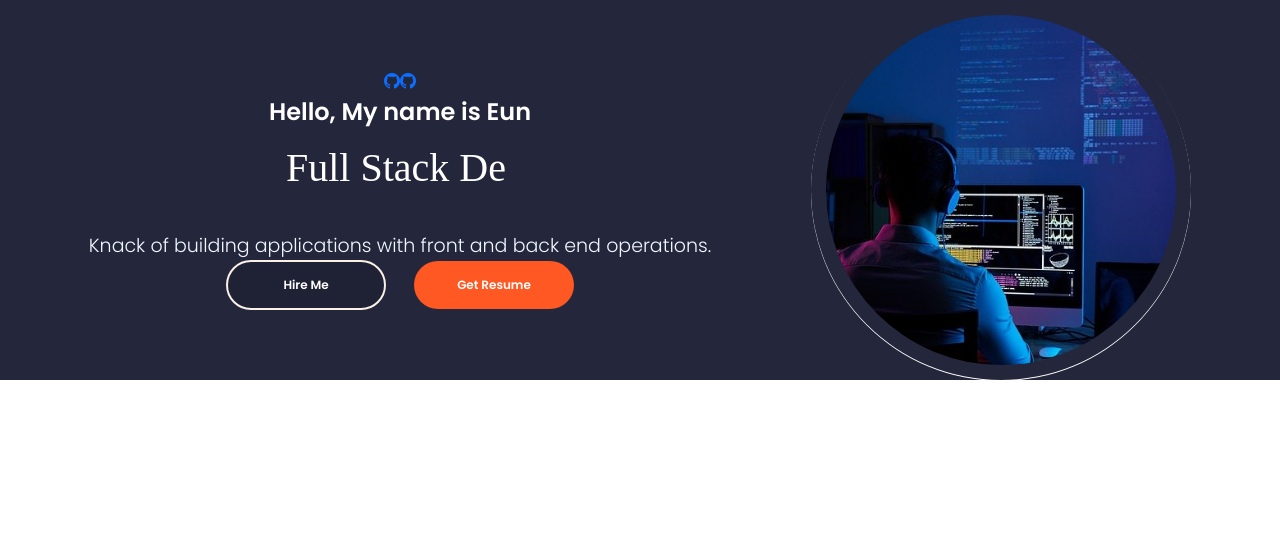
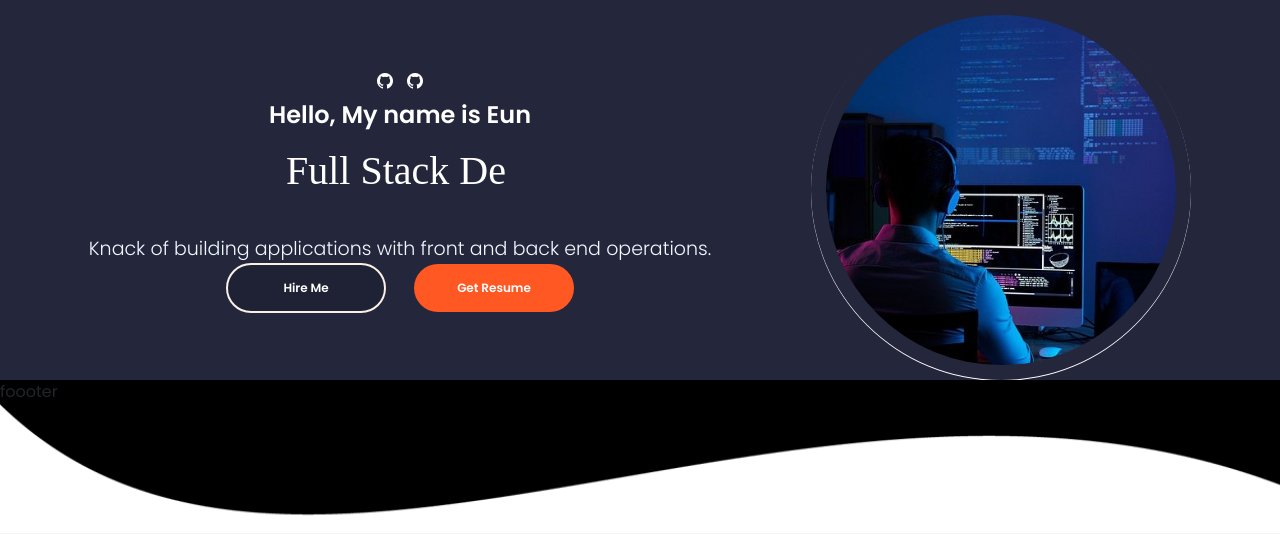
Before and after one commit to ewno92/portfolio-v2, a React (Create React App) app: page / in a window 1280 px wide. Shown: the top 554 px of the page. Built offline with nearby package versions, Linux system fonts and the light colour scheme.

Commit message:
footer created

```diff
--- a/src/App.js
+++ b/src/App.js
@@ -1,10 +1,13 @@
 import "./App.css";
-import "./index.css";
+import "./index.scss";
 import Profile from "./components/home/Profile";
+import Footer from "./components/home/Footer/Footer";
 function App() {
   return (
     <div className="App">
       <Profile />
+
+      <Footer />
     </div>
   );
 }
--- /dev/null
+++ b/src/components/home/Footer/Footer.js
@@ -0,0 +1,14 @@
+import React from "react";
+import "./Footer.scss";
+const Footer = () => {
+  return (
+    <div className="footer-container">
+      <div className="footer-parent">
+        foooter
+        <img src={require("./shape-bg.png").default} alt="" />
+      </div>
+    </div>
+  );
+};
+
+export default Footer;
--- /dev/null
+++ b/src/components/home/Footer/Footer.scss
@@ -0,0 +1,24 @@
+.footer-container {
+  //   background-color: black;
+  height: 17.8%;
+  overflow: hidden;
+  display: flex;
+  justify-content: center;
+  .footer-parent {
+    width: 100%;
+    height: 100%;
+    max-width: 1920px;
+    background-color: black;
+    img {
+      max-width: 100%;
+      height: 130px;
+    }
+  }
+}
+
+@media only screen and (max-width: 1110px) {
+  .footer-parent {
+    display: flex;
+    align-items: flex-end;
+  }
+}
--- a/src/components/home/Profile.css
+++ /dev/null
@@ -1,81 +0,0 @@
-.profile-container {
-  /* background-color: black; */
-  display: flex;
-  align-items: center;
-  text-align: center;
-  justify-content: center;
-  height: 10%;
-  min-height: fit-content;
-  background-image: url("../home/background.jpg");
-}
-
-.profile-parent {
-  display: flex;
-  align-items: center;
-  color: aliceblue;
-}
-
-.profile-details-name {
-  font-size: 24px;
-  font-family: "Poppins SemiBold";
-}
-
-.profile-details-role {
-  display: flex;
-  flex-direction: column;
-  margin: 14px 0 24px 0;
-}
-.profile-details-role h1 {
-  font-size: 40px;
-  font-family: cursive;
-}
-
-.primary-text {
-  color: var(--white);
-}
-
-.highlighted-text {
-  color: var(--dark--orange);
-}
-
-.profile-role-tagline {
-  font-size: 19px;
-  margin: 5px 0 0 0;
-  font-family: "Poppins Light";
-}
-
-.profile-options .highlighted-btn {
-  margin: 0 0 0 28px;
-}
-.profile-options .highlighted-btn:hover {
-  margin: 0 0 0 28px;
-  background-color: cornsilk;
-  color: #111;
-}
-
-.profile-picture {
-  display: flex;
-  align-items: center;
-  justify-content: center;
-  box-shadow: 0 1px 0 var(--white);
-  border-radius: 50%;
-  height: 380px;
-  width: 380px;
-  margin: 0 0px 0 100px;
-}
-
-.profile-picture-background {
-  border-radius: 50%;
-  height: 92%;
-  width: 92%;
-  background-image: url("../home/profilephoto.jpg");
-  background-size: cover;
-  background-repeat: no-repeat;
-  background-position: center;
-  transition: 1s ease-out;
-}
-.profile-picture-background:hover {
-  transform: scale(1.07);
-  background-position: center;
-  transition: 1s ease-out;
-}
--- a/src/components/home/Profile.js
+++ b/src/components/home/Profile.js
@@ -1,6 +1,6 @@
 import React from "react";
 import Typical from "react-typical";
-import "./Profile.css";
+import "./Profile.scss";
 const Profile = () => {
   return (
     <div className="profile-container">
--- /dev/null
+++ b/src/components/home/Profile.scss
@@ -0,0 +1,113 @@
+.profile-container {
+  display: flex;
+  align-items: center;
+  text-align: center;
+  justify-content: center;
+  height: 10%;
+  min-height: fit-content;
+  background-image: url("../home/background.jpg");
+
+  .col {
+    // background-color: white;
+    display: flex;
+    align-items: center;
+    justify-content: center;
+    height: 30px;
+    .col-icon {
+      i {
+        color: white;
+        padding: 7px;
+        transform: scale(2);
+      }
+    }
+    .col-icon i:hover {
+      font-size: 30px;
+      transition: 0.2s ease-out;
+    }
+  }
+
+  .profile-parent {
+    display: flex;
+    align-items: center;
+    color: aliceblue;
+  }
+
+  .profile-details-name {
+    font-size: 24px;
+    font-family: "Poppins SemiBold";
+  }
+
+  .profile-details-role {
+    display: flex;
+    flex-direction: column;
+    margin: 14px 0 24px 0;
+  }
+  .profile-details-role h1 {
+    font-size: 40px;
+    font-family: cursive;
+  }
+
+  .primary-text {
+    color: var(--white);
+  }
+
+  .highlighted-text {
+    color: var(--dark--orange);
+  }
+
+  .profile-role-tagline {
+    font-size: 19px;
+    margin: 5px 0 0 0;
+    font-family: "Poppins Light";
+  }
+
+  .profile-options .highlighted-btn {
+    margin: 0 0 0 28px;
+  }
+  .profile-options .highlighted-btn:hover {
+    margin: 0 0 0 28px;
+    background-color: cornsilk;
+    color: #111;
+  }
+
+  .profile-picture {
+    display: flex;
+    align-items: center;
+    justify-content: center;
+    box-shadow: 0 1px 0 var(--white);
+    border-radius: 50%;
+    height: 380px;
+    width: 380px;
+    margin: 0 0px 0 100px;
+  }
+
+  .profile-picture-background {
+    border-radius: 50%;
+    height: 92%;
+    width: 92%;
+    background-image: url("../home/profilephoto.jpg");
+    background-size: cover;
+    background-repeat: no-repeat;
+    background-position: center;
+    transition: 1s ease-out;
+  }
+  .profile-picture-background:hover {
+    transform: scale(1.07);
+    background-position: center;
+    transition: 1s ease-out;
+  }
+}
+
+@media screen and (max-width: 1110px) {
+  .profile-picture {
+    margin: 0 0 0 80px;
+  }
+  .profile-details-name {
+    font-size: 20px;
+  }
+  .profile-detail-role {
+    .primary-text {
+      font-size: 12px;
+    }
+  }
+}
```
Also changed, not shown: src/index.js (+6 -6 lines), src/components/home/Footer/shape-bg.png (added), src/components/home/Home.js (added), src/index.scss (renamed from src/index.css).
